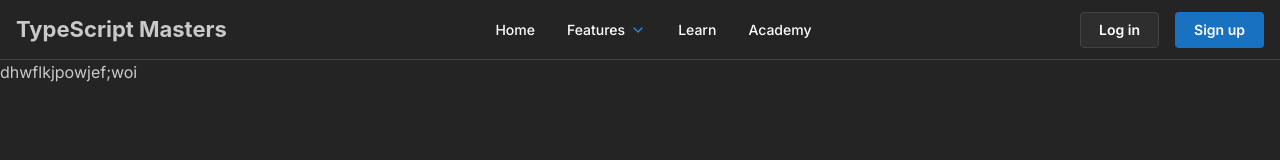
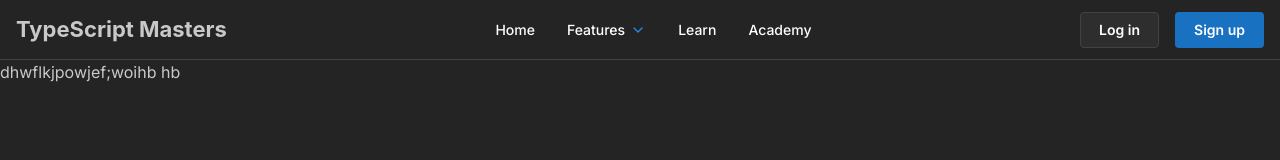
Before and after one commit to ram-0306/TypeScript-Masters, a Next.js app in the folder frontend/: page /ques-and-ans in a window 1280 px wide. Shown: the top 160 px of the page. Built offline with nearby package versions, Linux system fonts and the light colour scheme.

Commit message:
no change

```diff
--- a/frontend/src/app/(main)/ques-and-ans/page.jsx
+++ b/frontend/src/app/(main)/ques-and-ans/page.jsx
@@ -3,7 +3,7 @@ import React from 'react'
 const QuesAndAns = () => {
   return (
     <div>
-    dhwflkjpowjef;woi
+    dhwflkjpowjef;woihb hb
     </div>
   )
 }
```
